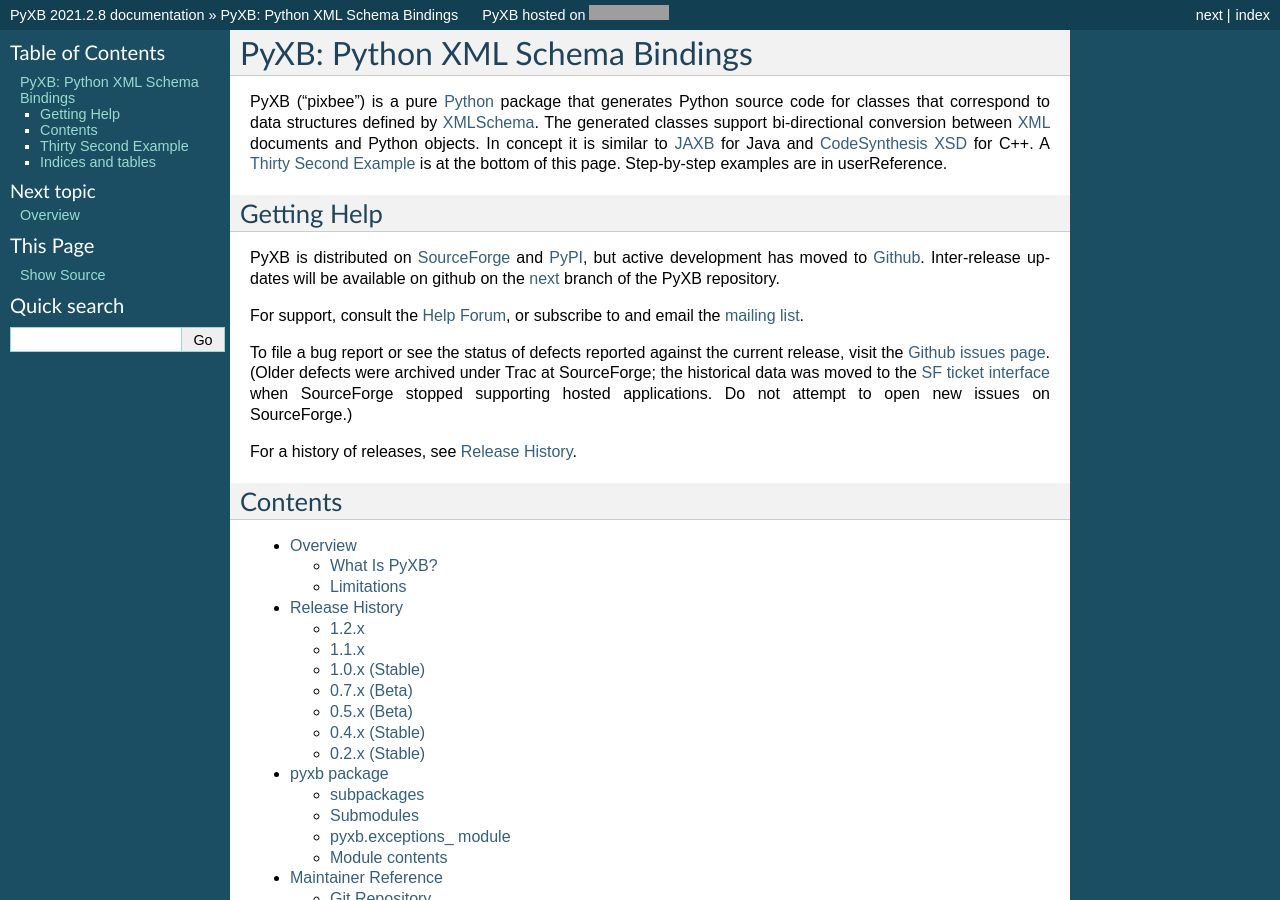
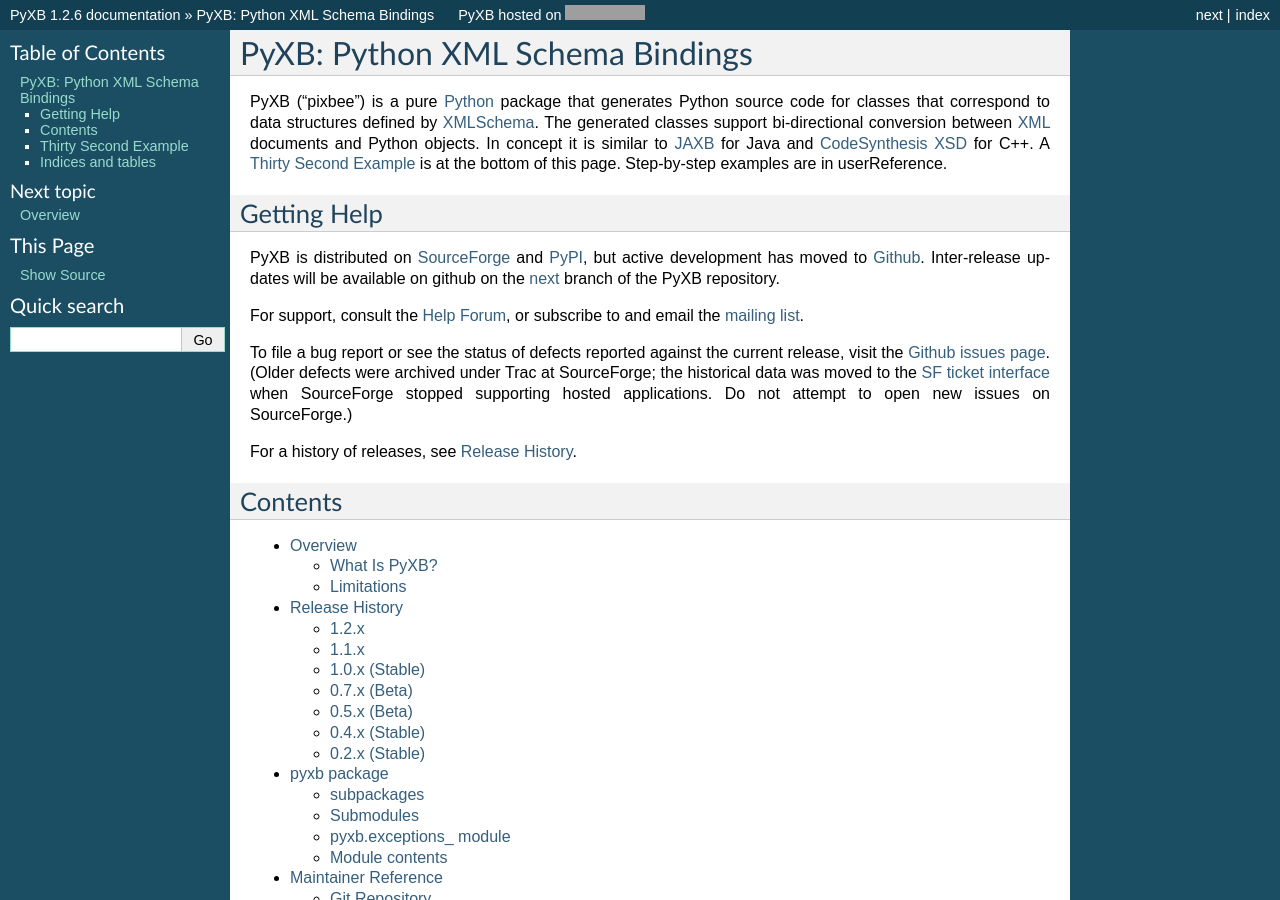
Before and after one commit to pabigot/pyxb, a Sphinx documentation site: the page built from doc/index.txt, in a window 1280 px wide and 900 px high. Built offline with Sphinx 7.4.7, drawn with Linux system fonts in a browser that asks for light colours; pages that are not in the unit, such as notebooks, are missing from menus; some of the changed text lies outside the part shown; grey boxes are pictures that could not be loaded.

Commit message:
Switch version to match upstream final release

```diff
--- a/doc/conf.py
+++ b/doc/conf.py
@@ -50,9 +50,9 @@
 # built documents.
 #
 # The short X.Y version.
-version = '2021.2'
+version = '1.2'
 # The full version, including alpha/beta/rc tags.
-release = '2021.2.8'
+release = '1.2.6'
 
 # The language for content autogenerated by Sphinx. Refer to documentation
 # for a list of supported languages.
--- a/pyxb/__init__.py
+++ b/pyxb/__init__.py
@@ -61,7 +61,7 @@
         if issubclass(self.__class__.mro()[-2], ( list, dict )):
             super(cscRoot, self).__init__(*args)
 
-__version__ = '2021.2.8'
+__version__ = '1.2.6'
 """The version of PyXB"""
 
 __url__ = 'http://pyxb.sourceforge.net'
--- a/setup.py
+++ b/setup.py
@@ -4,7 +4,7 @@
 import sys
 
 # The current version of the system.  Format is #.#.#[-DEV].
-version = '2021.2.23'
+version = '1.2.6'
 
 # Require Python 2.6 or higher or Python 3.1 or higher
 if (sys.version_info[:2] < (2, 6)) or ((sys.version_info[0] == 3) and sys.version_info[:2] < (3, 1)):
```
